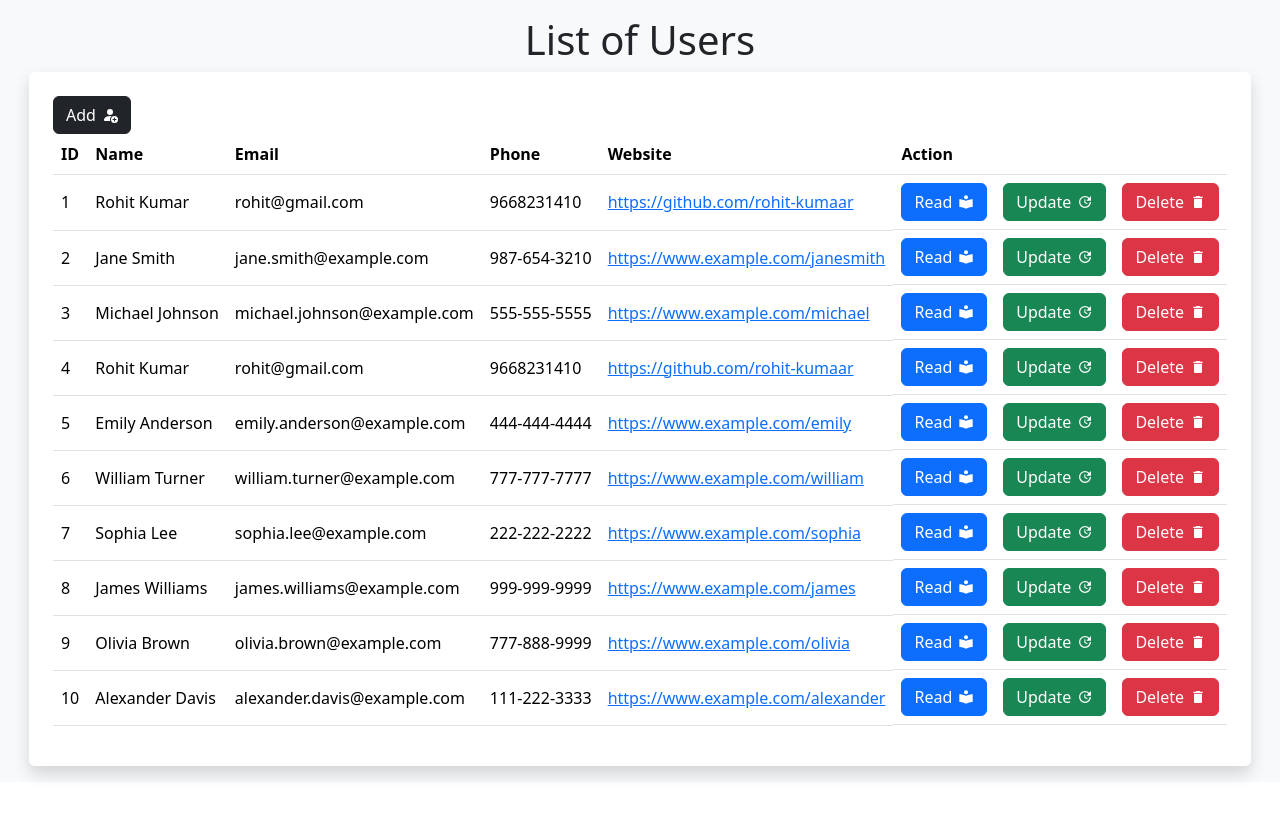
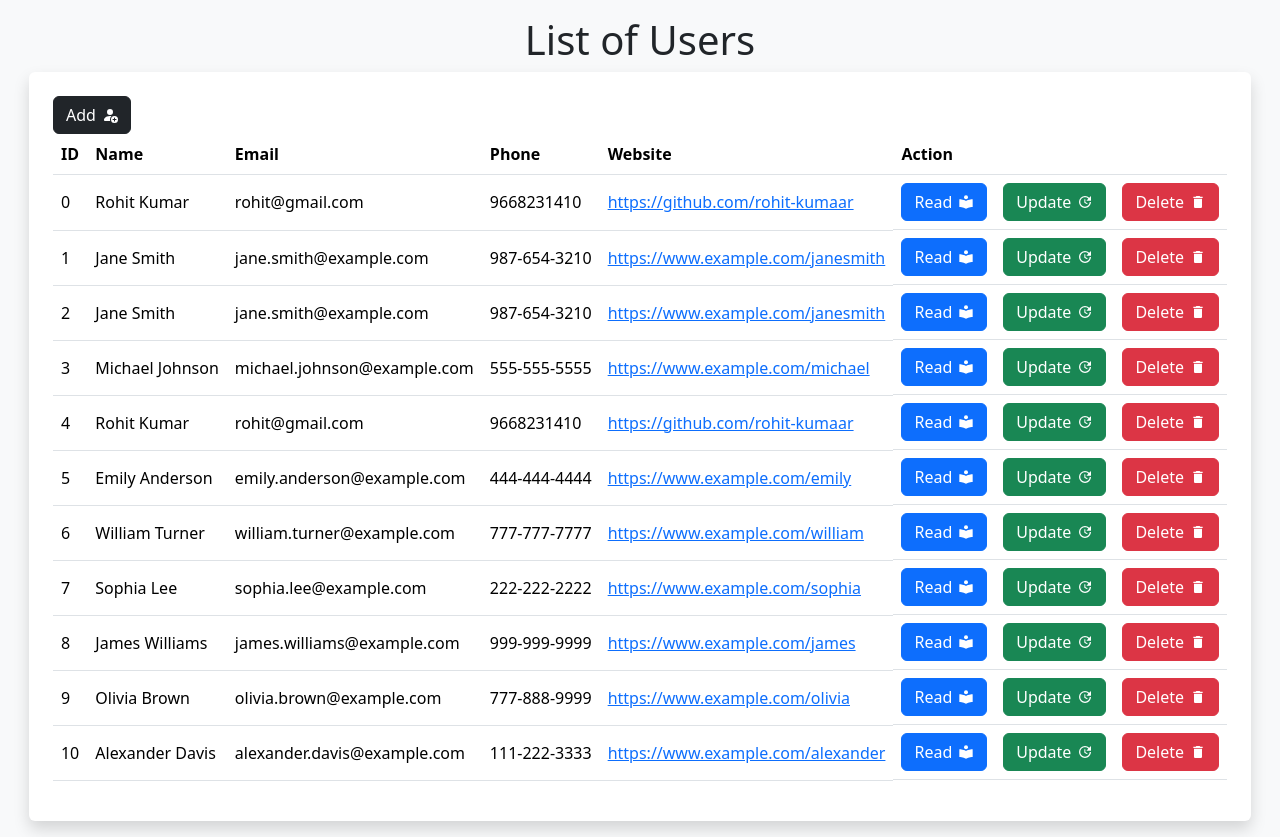
Before and after one commit to rohit-kumaar/crud-in-react-app, a React (Vite) app: page / in a window 1280 px wide. Before the commit the page ends 800 px from the top, so only its background shows below. Built offline with nearby package versions, Linux system fonts and the light colour scheme; data requests are answered from the project's data file.

Commit message:
can't delete admin

```diff
--- a/db.json
+++ b/db.json
@@ -1,12 +1,20 @@
 {
   "users": [
     {
-      "id": 1,
+      "id": 0,
       "name": "Rohit Kumar",
       "username": "Ricky",
       "email": "rohit@gmail.com",
       "phone": "9668231410",
       "website": "https://github.com/rohit-kumaar"
+    },
+    {
+      "id": 1,
+      "name": "Jane Smith",
+      "username": "janesmith456",
+      "email": "jane.smith@example.com",
+      "phone": "987-654-3210",
+      "website": "https://www.example.com/janesmith"
     },
     {
       "id": 2,
--- a/src/components/Home.jsx
+++ b/src/components/Home.jsx
@@ -25,6 +25,11 @@ function Home() {
   }, []);
 
   const handleDelete = (id) => {
+    if (id === 0) {
+      alert("You can't Delete Admin");
+      return;
+    }
+
     const confirm = window.confirm("Would You Like To Delete?");
     if (confirm) {
       axios
```
